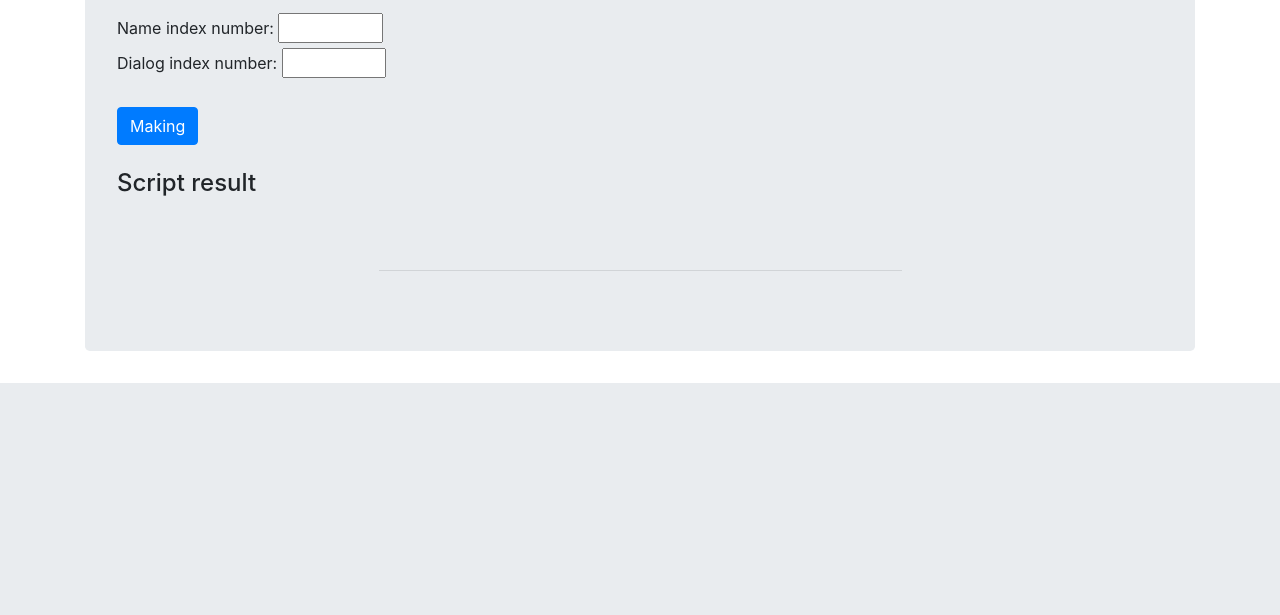
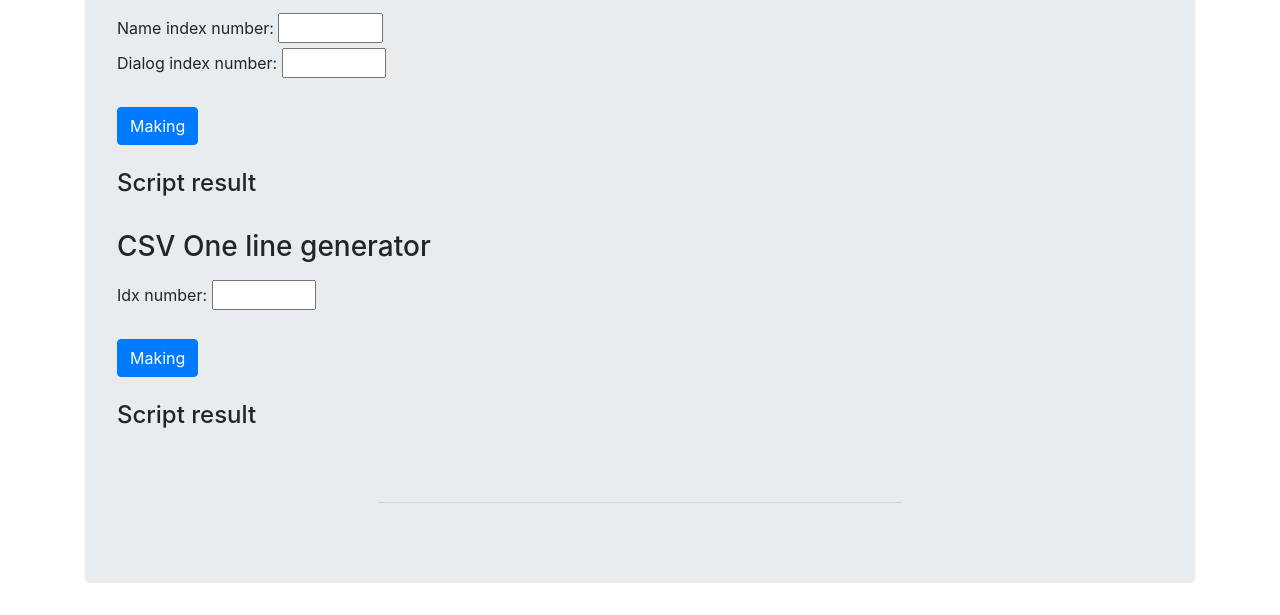
Before and after one commit to fpem123/script-parser, a Flask app: page / in a window 1280 px wide. Shown: the part 1208-1823 px from the top of the page. Before the commit the page ends 1591 px from the top, so only its background shows below. Run offline with Flask 2, Linux system fonts and the light colour scheme; some libraries are stand-ins or nearby versions.

Commit message:
Update one line parsing

```diff
--- a/main.py
+++ b/main.py
@@ -51,6 +51,8 @@ def handle_requests_by_batch():
                     if file_type == 'csv':
                         if len(requests['input']) == 1:
                             requests["output"] = csv_heading_parser(requests['input'][0])
+                        elif len(requests['input']) == 2:
+                            requests["output"] = csv_one_parser(requests['input'][0], requests['input'][1])
                         elif len(requests['input']) == 3:
                             requests["output"] = csv_script_parser(requests['input'][0], requests['input'][1], requests['input'][2])
                     elif file_type == 'json':
@@ -261,10 +263,64 @@ def csv_script_parser(csv_file, name_idx, dialog_idx):
         return jsonify({'error': e}), 400
 
 
+# csv 파일의 단 하나의 컬럼만 파싱
+def csv_one_parser(csv_file, one_idx):
+    # 입력받은 파일 저장
+    filename = secure_filename(csv_file.filename)
+    input_path = os.path.join(UPLOAD_FOLDER, filename)
+    csv_file.save(input_path)
+
+    filename = filename.split('.')[0] + '.txt'
+    result_path = os.path.join(RESULT_FOLDER, filename)
+
+    try:
+        one_idx = int(one_idx)
+
+        if one_idx < 0:
+            raise Exception
+
+        with open(input_path, 'r', encoding='utf-8-sig') as f:
+            rdr = csv.reader(f)
+
+            with open(result_path, 'w', encoding='utf-8') as r:
+
+                for idx, line in enumerate(rdr):
+                    if idx == 0:
+                        pass
+                    elif line[one_idx]:
+                        text = " ".join(str(line[one_idx]).split())
+
+                        if text == '':
+                            continue
+
+                        r.write(text + '\n')
+
+        # 바이너리 정보로 전송하기 위함
+        with open(result_path, 'rb') as r:
+            data = r.read()
+
+        # 보안을 위한 정보 삭제
+        os.remove(input_path)
+        os.remove(result_path)
+
+        return io.BytesIO(data), filename
+
+    except Exception as e:
+        print(e)
+
+        if os.path.exists(input_path):
+            os.remove(input_path)
+
+        if os.path.exists(result_path):
+            os.remove(result_path)
+
+        return jsonify({'error': e}), 400
+
+
 @app.route('/<file_types>/<types>', methods=['POST'])
 def req(file_types, types):
     try:
-        if types not in ['heading', 'script']:
+        if types not in ['heading', 'script', 'one']:
             return jsonify({'message': 'Error. Wrong types'}), 400
 
         if requests_queue.qsize() > BATCH_SIZE:
@@ -272,6 +328,7 @@ def req(file_types, types):
 
         args = [file_types]
         file = request.files['file']
+
         args.append(file)
 
         if types == 'script':
@@ -280,6 +337,11 @@ def req(file_types, types):
 
             args.append(name)
             args.append(dialog)
+
+        if types == 'one':
+            idx = request.form['idx']
+
+            args.append(idx)
 
     except Exception as e:
         return jsonify({'error': e}), 400
@@ -293,6 +355,8 @@ def req(file_types, types):
     result = req['output']
 
     if types == 'script' and len(result) == 2:
+        return send_file(result[0], mimetype='text/plain', attachment_filename=result[1]), 200
+    elif types == 'one' and len(result) == 2:
         return send_file(result[0], mimetype='text/plain', attachment_filename=result[1]), 200
     else:
         return result
--- a/templates/csvPage.html
+++ b/templates/csvPage.html
@@ -18,6 +18,7 @@
     window.onload = () => {
         p_time_obj = document.getElementById("heading_timer");
         s_time_obj = document.getElementById("script_timer");
+        o_time_obj = document.getElementById("one_timer");
         flag = false;
     }
 
@@ -133,7 +134,7 @@
         }
 
         if (dialog == '') {
-            document.getElementById('warning').innerText = 'Please fill dialog idx';
+            document.getElementById('dialog_warning').innerText = 'Please fill dialog idx';
             flag = false;
 
             return ;
@@ -171,6 +172,77 @@
         }).then(data => {
             let result_url = window.URL.createObjectURL(data);
             let dl_btn = document.getElementById('download_btn');
+            let a = document.createElement('a');
+            a.href = result_url;
+            a.download = `${file_name}_script.txt`;
+            a.innerHTML = `${file_name} Script Download<br>`;
+
+            dl_btn.appendChild(a);
+
+            clearInterval(timer);
+            s_time_obj.innerText = 'Done!';
+            flag = false;
+        }).catch(err => {
+            clearInterval(timer);
+            flag = false;
+            document.getElementById('warning').innerText = err;
+        });
+
+    }
+
+    // 한 리퀘스트
+    function send_one_req() {
+        if (double_submit_check()){
+            return ;
+        }
+
+        const csv_file = document.getElementById("csv_file").files[0];
+        const idx = document.getElementById("idx").value;
+
+        if (csv_file == undefined) {
+            document.getElementById('warning').innerText = 'Please upload CSV file';
+            flag = false;
+            return ;
+        }
+
+        if (idx == '') {
+            document.getElementById('one_warning').innerText = 'Please fill idx';
+            flag = false;
+
+            return ;
+        }
+
+        const formData = new FormData();
+        const url = "/csv/one";
+        const file_name = csv_file['name'].split('.')[0];
+        let start = 0;
+
+        formData.append('file', csv_file);
+        formData.append('idx', idx);
+
+        // set timer
+        timer = setInterval(() => {
+            start += 1;
+            o_time_obj.innerText = `${start / 10} 's`;
+        }, 100);
+
+        // send request
+        fetch (url, { method: 'POST', body: formData, })
+        .then(response => {
+            if (response.status === 200) {
+                return response.blob();
+            } else {
+                console.log(response);
+                clearInterval(timer);
+                flag = false;
+            }
+        }).catch(err => {
+            clearInterval(timer);
+            flag = false;
+            document.getElementById('warning').innerText = err;
+        }).then(data => {
+            let result_url = window.URL.createObjectURL(data);
+            let dl_btn = document.getElementById('o_download_btn');
             let a = document.createElement('a');
             a.href = result_url;
             a.download = `${file_name}_script.txt`;
@@ -291,6 +363,18 @@
                     <h4>Script result&nbsp;&nbsp;&nbsp;<label id="script_timer"></label></h4>
                     <label id="download_btn"></label>
                 </div>
+
+
+                <div class="script_maker">
+                    <h3><label>CSV One line generator</label></h3>
+                    <label>Idx number: </label>
+                    <input type="text" id="idx" style="width:10%"><label id="one_warning" style="color:red;"></label><br>
+                    <br>
+                    <button class="btn btn-primary btn=lg" type="submit" id="o_button" onclick="send_one_req();">Making</button>
+                    <br><br>
+                    <h4>Script result&nbsp;&nbsp;&nbsp;<label id="one_timer"></label></h4>
+                    <label id="o_download_btn"></label>
+                </div>
             </div>
 
             <br><hr width="50%">
```
